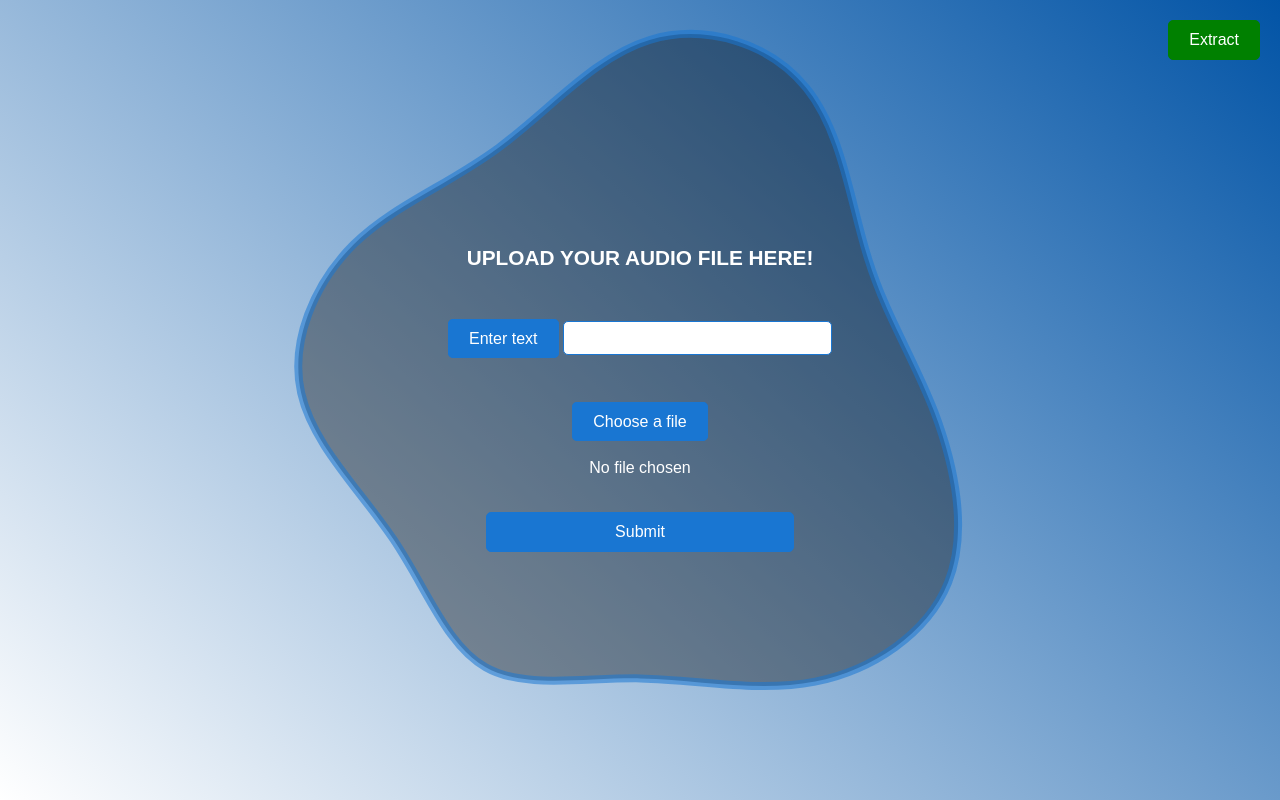
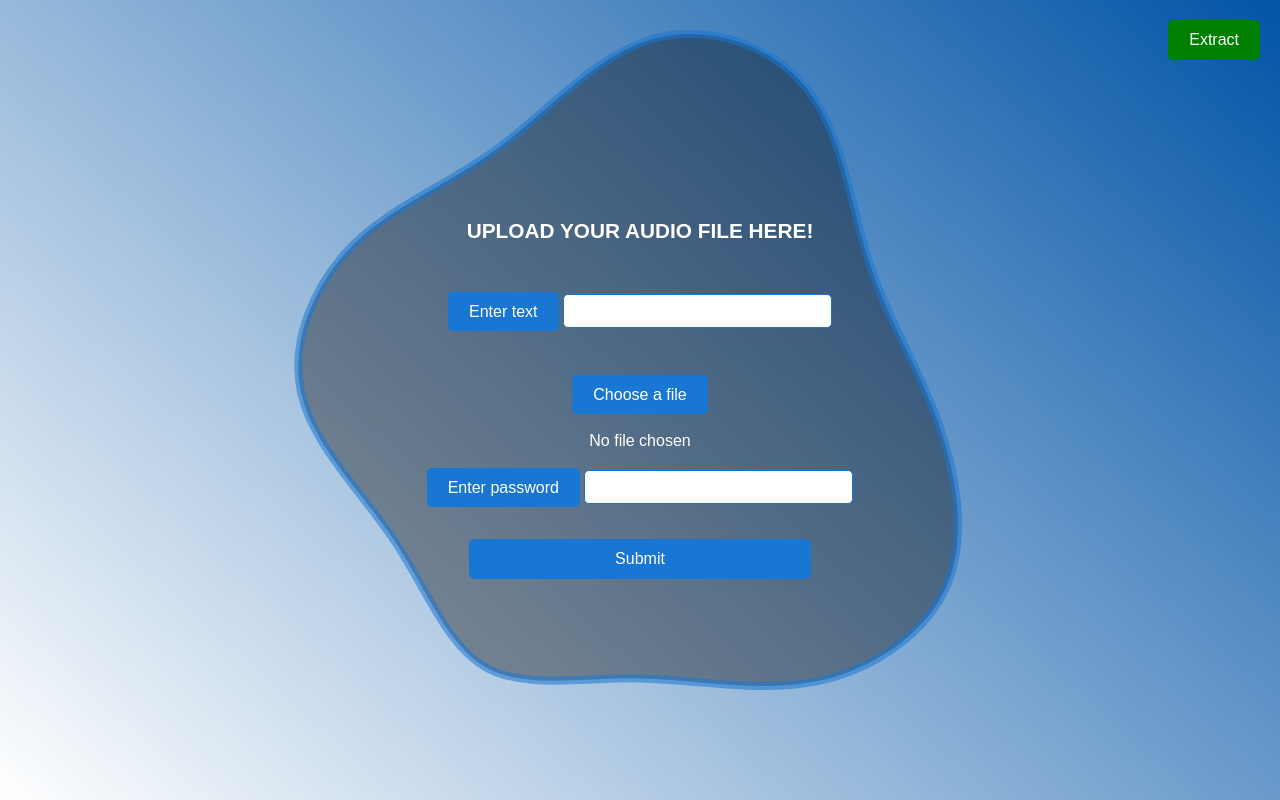
Before and after one commit to akramhammam5/Audtegnia, a Django app: page /steg/ in a window 1280 px wide. Run offline with Django 4.2, Linux system fonts and the light colour scheme; some web fonts are replaced.

Commit message:
Passwords for steg

```diff
--- a/ChatSafe/chat/templates/Decode.html
+++ b/ChatSafe/chat/templates/Decode.html
@@ -155,6 +155,11 @@
       <br />
       <div class="file-name" id="file-name">No file chosen</div>
     </div>
+    <!-- Add password field -->
+    <div class="text-input">
+      <label for="password">Enter password</label>
+      <input class="txt-input" type="password" id="password" name="password" required />
+    </div>
     <button type="submit">Submit</button>
   </form>
 </div>
--- a/ChatSafe/chat/templates/steg.html
+++ b/ChatSafe/chat/templates/steg.html
@@ -161,6 +161,11 @@
       <br />
       <div class="file-name" id="file-name">No file chosen</div>
     </div>
+    <!-- Add password field -->
+    <div class="text-input">
+      <label for="password">Enter password</label>
+      <input class="txt-input" type="password" id="password" name="password" required />
+    </div>
     <button type="submit">Submit</button>
   </form>
   <a href="{% url 'extract' %}" class="extract-button">Extract</a>
@@ -184,4 +189,5 @@
   };
   xhr.send(formData);
 }
+
 </script>
```
Lines whose indentation alone changed are shown as unchanged.
